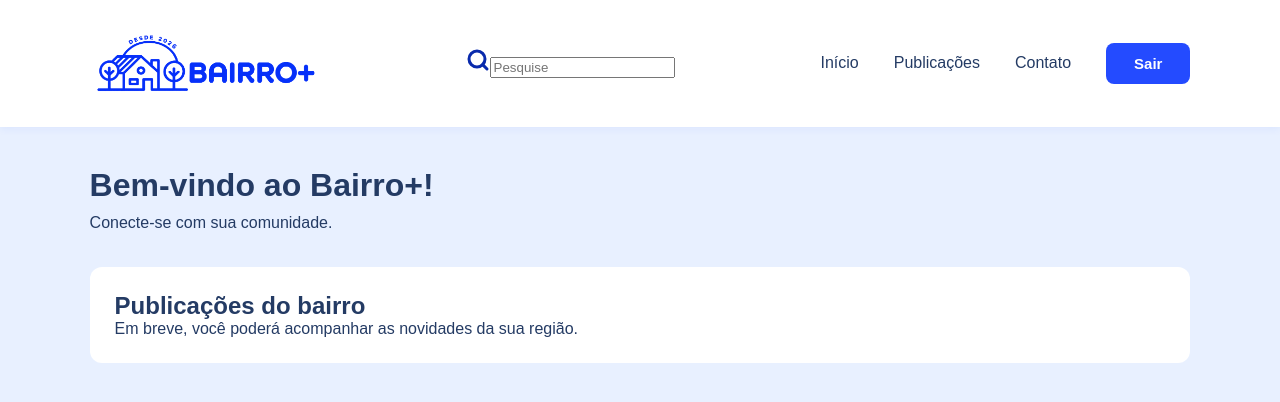
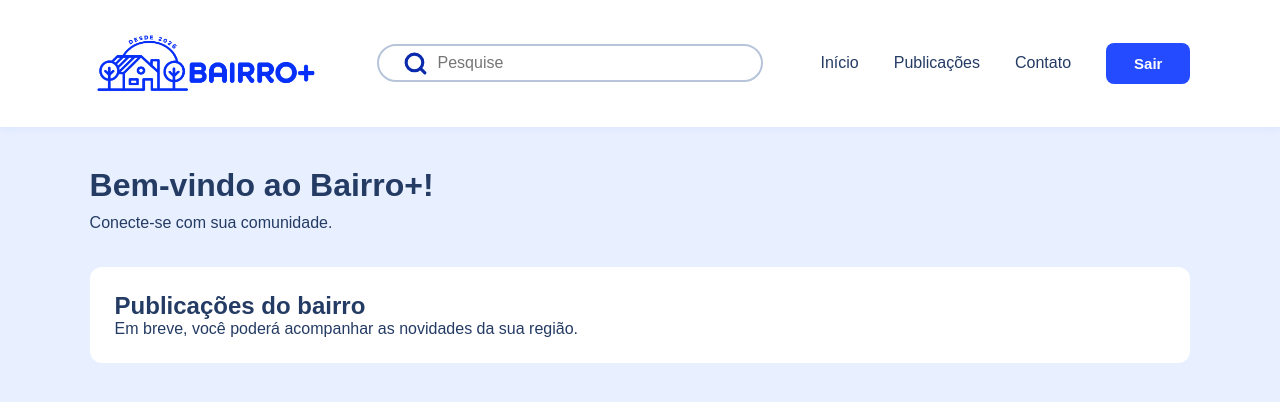
Before and after one commit to renan7957/Bairro-, a React (Create React App) app in the folder front/: page /feed in a window 1280 px wide. Shown: the top 402 px of the page. Built offline with nearby package versions, Linux system fonts and the light colour scheme; sample sign-in values are in the browser's storage.

Commit message:
input pesquisa feed

```diff
--- a/front/src/pages/feed/index.scss
+++ b/front/src/pages/feed/index.scss
@@ -85,4 +85,28 @@
       border-radius: 12px;
     }
   }
+
+
+  .pesquisa input{
+    border: none;
+    font-size: 16px;
+    padding: 5px;
+    width: 80%;
+    outline: none;
+  }
+
+  .pesquisa img{
+    width: 25px;
+  }
+
+  .pesquisa{
+    display: flex;
+    align-items: center;
+    justify-content: center;
+    gap: 5px;
+    border: 2px solid #b7c4da;
+    border-radius: 20px;
+    height: 38px;
+    width: 35%;
+  }
 }
```
Also changed, not shown: front/public/assets/images/fundo.webp (added).
